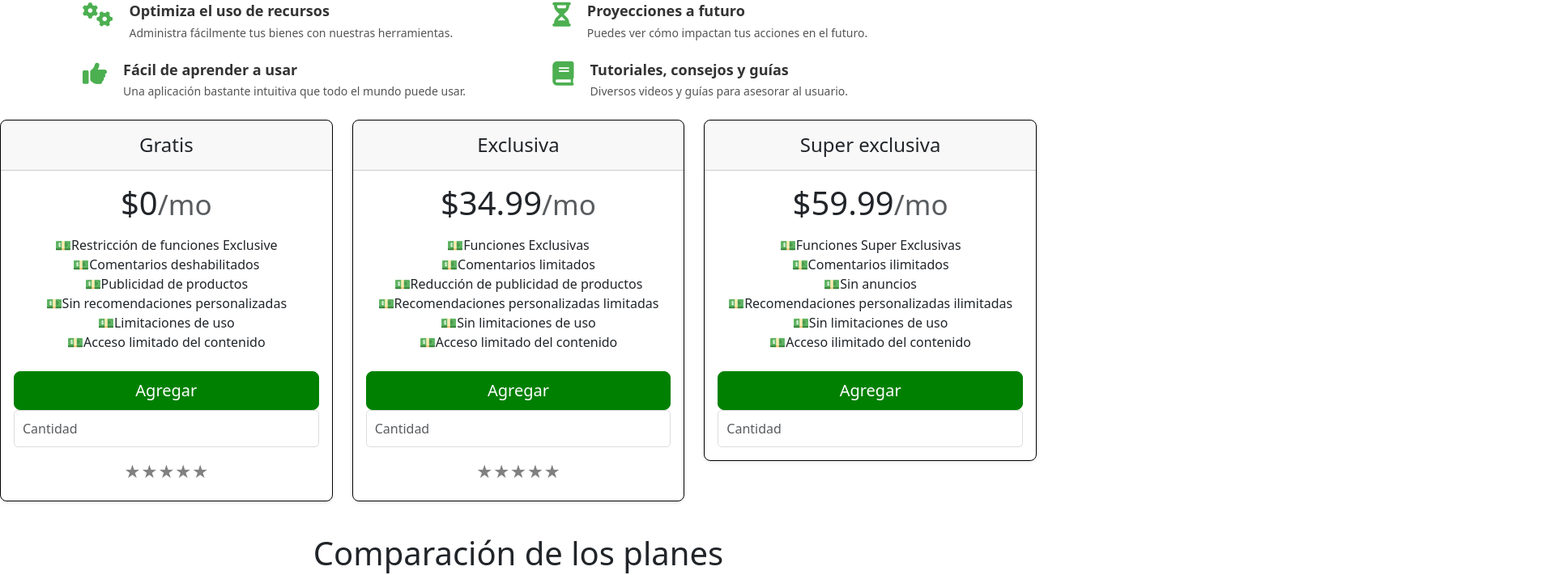
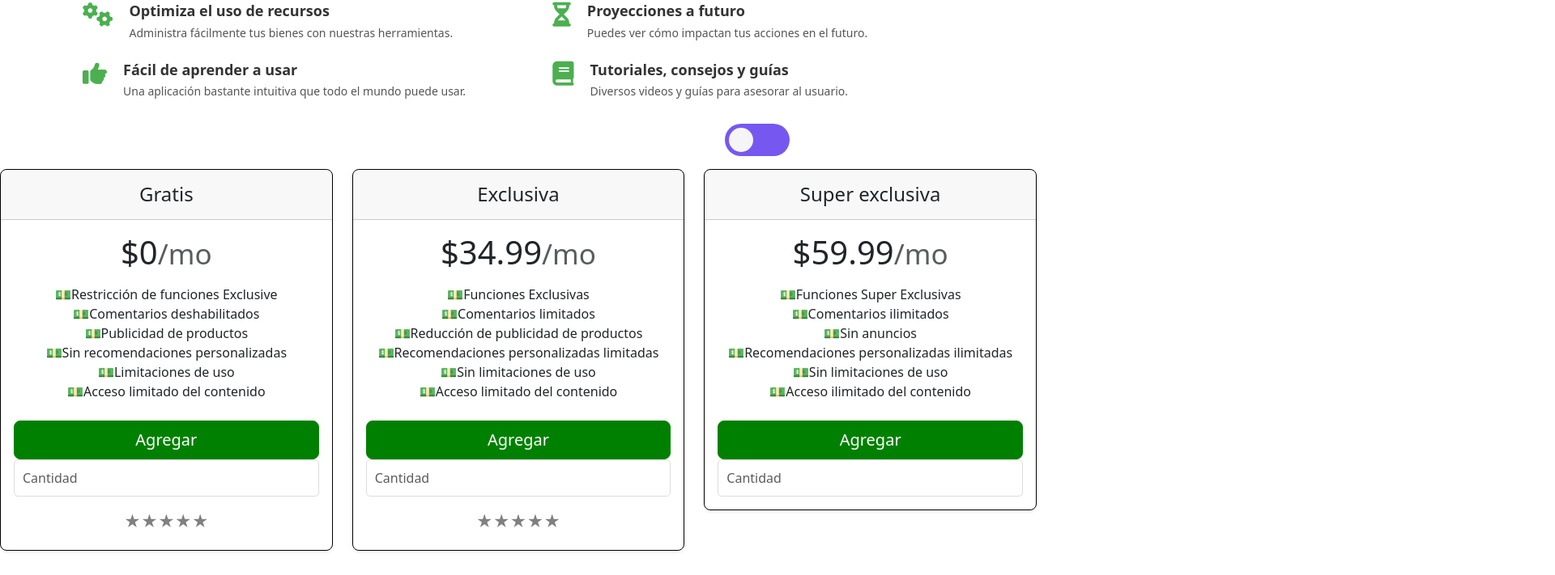
Before and after one commit to Luisa09/Wallet-Track, a plain HTML site: page index.html in a window 1280 px wide. Shown: the part 1144-1855 px from the top of the page at 81% size, 1920 px wide, since content can reach past the window. Drawn offline with nearby package versions, Linux system fonts and the light colour scheme.

Commit message:
Añadi el swiche del punto 6 pero aun no tiene funcionalidades

```diff
--- a/css/styles.css
+++ b/css/styles.css
@@ -692,3 +692,42 @@ h1.logo a {
   input[type="radio"]:checked ~ label {
     color: orange;
   }
+
+   /*Las cosas que se le aplican a la clase del swiche*/
+.wrap_toggle {
+    position: relative;
+    left: 890px;
+    padding: 5px;
+}
+.switch {
+position: relative;
+display: inline-block;
+width: 80px;
+height: 40px;
+background-color: #7658f1;
+border-radius: 40px;
+cursor: pointer;
+transition: all 0.5s;
+}
+.switch::after {
+    content: '';
+    position: absolute;
+    width: 30px;
+    height: 30px;
+    border-radius: 30px;
+    background-color: whitesmoke;
+    left: 5px;
+    top: 5px;
+}
+input[type='checkbox']:checked + .switch::after {
+    transform: translateX(40px);
+    background-color:  black;
+}
+input[type='checkbox']:checked + .switch {
+    background-color: lightgreen;
+}
+/*Saca el checkbox de la pantalla*/
+.offscreen {
+    position: absolute;
+    left: -99999999999px;
+}
--- a/index.html
+++ b/index.html
@@ -132,6 +132,10 @@
         </div>
     </section>
 
+    <div class="wrap_toggle">
+        <input type="checkbox" id="toggle" class="offscreen" />
+        <label for="toggle" class="switch"></label>
+    </div>
 
     <div class="row row-cols-1 row-cols-md-3 mb-3 text-center" >
         <div class="col">
```
